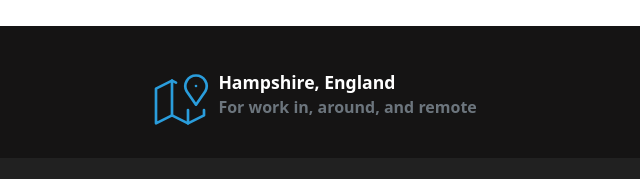
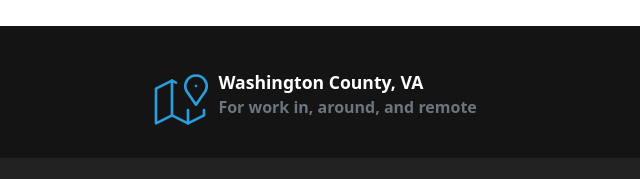
Before and after one commit to sofadebo/danielofad.github.io, a website: page index.html in a window 1280 px wide. Shown: the part 1880-2059 px from the top of the page, 504-1144 px from the left. Drawn offline with nearby package versions, Linux system fonts and the light colour scheme.

Commit message:
Update index.html

```diff
--- a/index.html
+++ b/index.html
@@ -207,7 +207,7 @@
               </svg>
             </div>
             <div class="contact-box__info">
-              <a href="https://goo.gl/maps/ejH9C8QWt9JysmVe6" class="contact-box__info--title">Hampshire, England</a>
+              <a href="https://goo.gl/maps/8dki4T5tMoPDaPzf6" class="contact-box__info--title">Washington County, VA</a>
               <p class="contact-box__info--subtitle">For work in, around, and remote</p>
             </div>
           </div>
```
